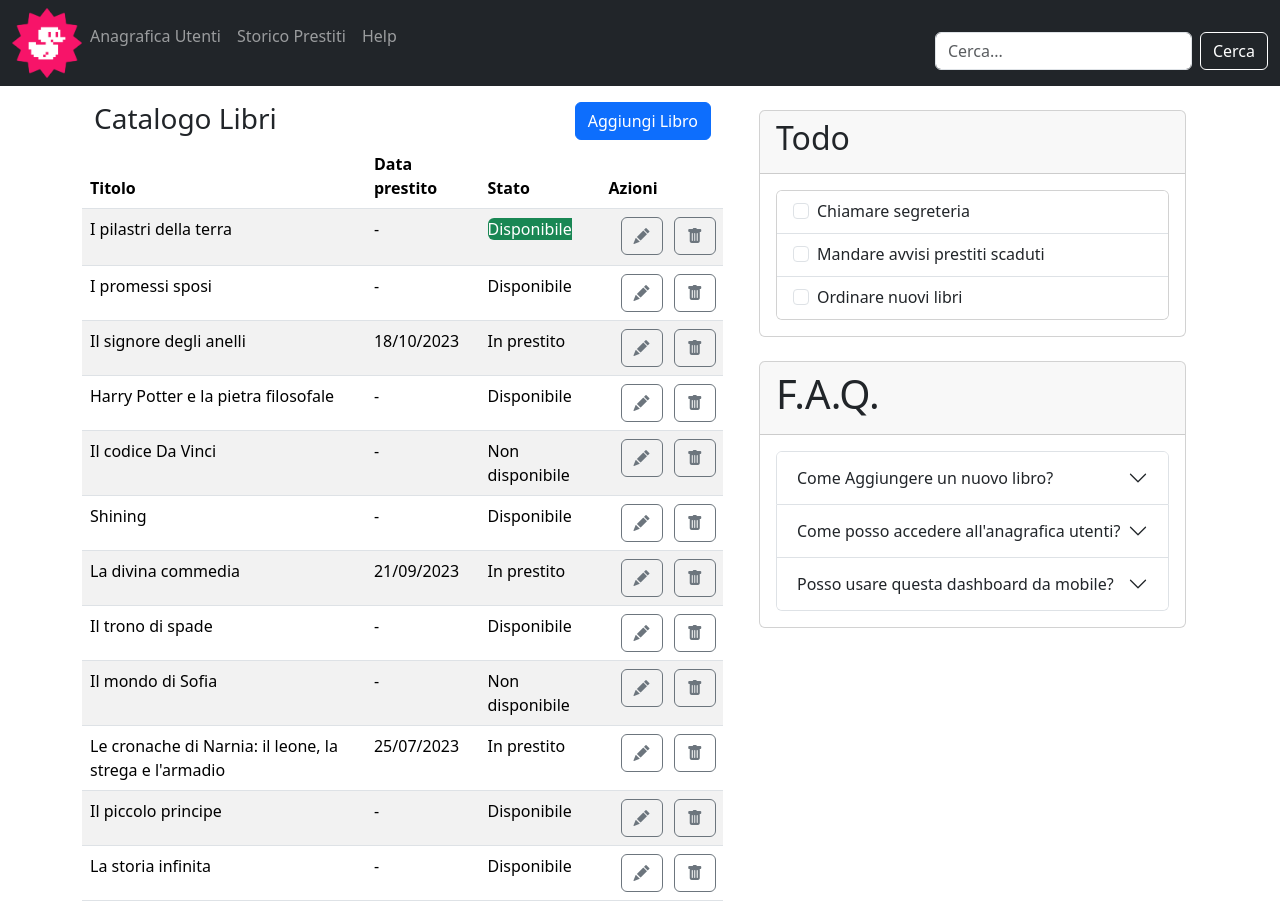
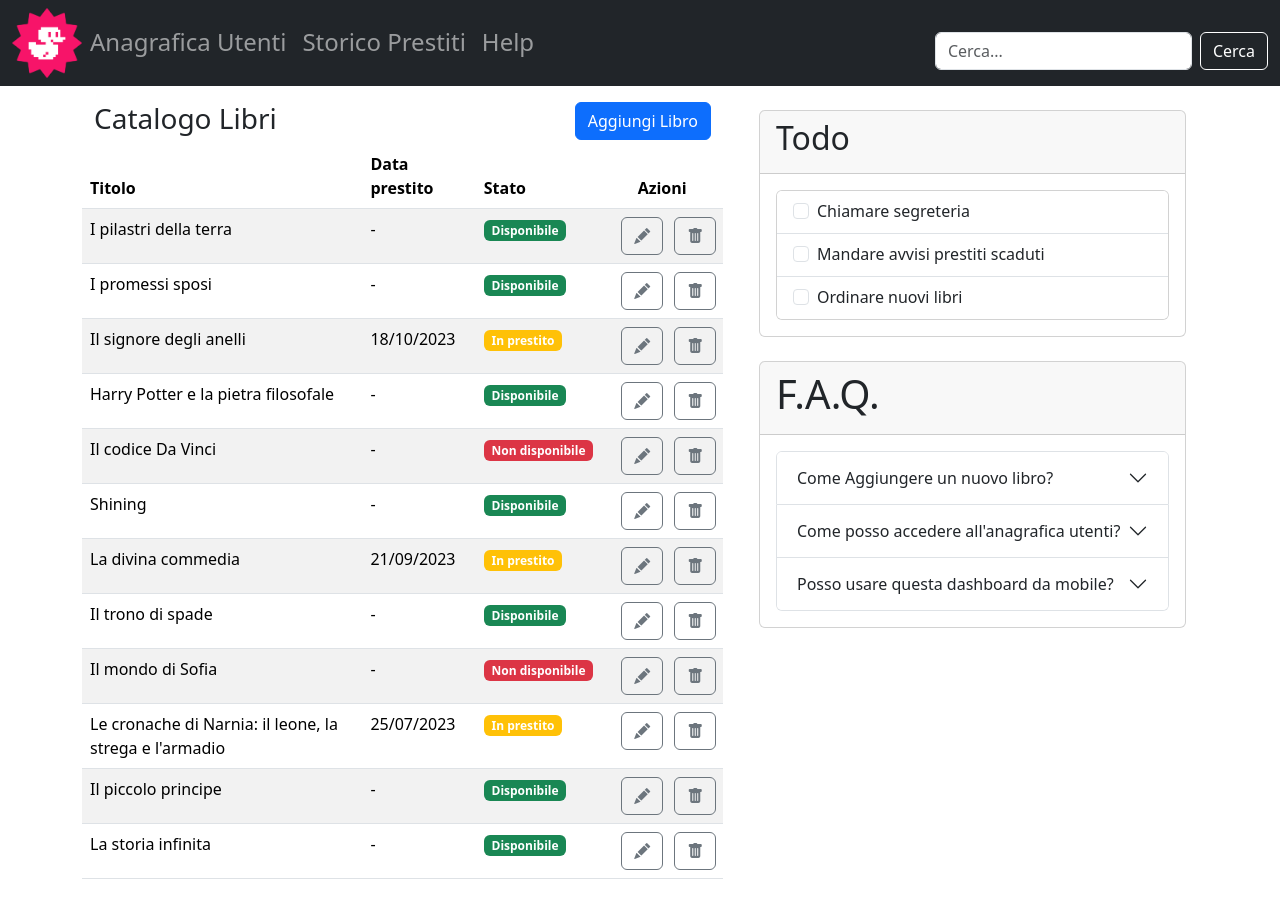
Before and after one commit to depasca-raffaele/html-css-bootstrap-dashboard, a plain HTML site: page index.html in a window 1280 px wide. After the commit the page ends 895 px from the top, so only its background shows below. Drawn offline with nearby package versions, Linux system fonts and the light colour scheme.

Commit message:
fix sui badge

```diff
--- a/css/style.css
+++ b/css/style.css
@@ -14,3 +14,8 @@ tr > td:nth-child(2){
 tr > th:nth-child(2){
     display: none;
 }
+@media screen and (min-width: 992px){
+    .navbar-nav{
+        font-size: x-large;
+    }
+}
--- a/index.html
+++ b/index.html
@@ -74,7 +74,7 @@
                                     <th scope="col">Titolo</th>
                                     <th scope="col" class="d-md-table-cell">Data prestito</th>
                                     <th scope="col">Stato</th>
-                                    <th scope="col">Azioni</th>
+                                    <th class="text-center" scope="col">Azioni</th>
                                 </tr>
                             </thead>
                             <tbody>
@@ -82,7 +82,7 @@
                                     <td scope="row">I pilastri della terra</td>
                                     <td class="d-md-table-cell">-</td>
                                     <td>
-                                        <pc class="bg-success text-white rounded">Disponibile</p>
+                                        <span class="bg-success badge">Disponibile</span>
                                     </td>
                                     <td>
                                         <div class="container">
@@ -102,7 +102,7 @@
                                 <tr>
                                     <td scope="row">I promessi sposi</td>
                                     <td class="d-md-table-cell">-</td>
-                                    <td>Disponibile</td>
+                                    <td><span class="bg-success badge">Disponibile</span></td>
                                     <td>
                                         <div class="container">
                                             <div class="row">
@@ -121,7 +121,7 @@
                                 <tr>
                                     <td scope="row">Il signore degli anelli</td>
                                     <td class="d-md-table-cell">18/10/2023</td>
-                                    <td>In prestito</td>
+                                    <td><span class="bg-warning badge">In prestito</span></td>
                                     <td>
                                         <div class="container">
                                             <div class="row">
@@ -140,7 +140,7 @@
                                 <tr>
                                     <td scope="row">Harry Potter e la pietra filosofale</td>
                                     <td class="d-md-table-cell">-</td>
-                                    <td>Disponibile</td>
+                                    <td><span class="bg-success badge">Disponibile</span></td>
                                     <td>
                                         <div class="container">
                                             <div class="row">
@@ -159,7 +159,7 @@
                                 <tr>
                                     <td scope="row">Il codice Da Vinci</td>
                                     <td class="d-md-table-cell">-</td>
-                                    <td>Non disponibile</td>
+                                    <td><span class="bg-danger badge">Non disponibile</span></td>
                                     <td>
                                         <div class="container">
                                             <div class="row">
@@ -178,7 +178,7 @@
                                 <tr>
                                     <td scope="row">Shining</td>
                                     <td class="d-md-table-cell">-</td>
-                                    <td>Disponibile</td>
+                                    <td><span class="bg-success badge">Disponibile</span></td>
                                     <td>
                                         <div class="container">
                                             <div class="row">
@@ -197,7 +197,7 @@
                                 <tr>
                                     <td scope="row">La divina commedia</td>
                                     <td class="d-md-table-cell">21/09/2023</td>
-                                    <td>In prestito</td>
+                                    <td><span class="bg-warning badge">In prestito</span></td>
                                     <td>
                                         <div class="container">
                                             <div class="row">
@@ -216,7 +216,7 @@
                                 <tr>
                                     <td scope="row">Il trono di spade</td>
                                     <td class="d-md-table-cell">-</td>
-                                    <td>Disponibile</td>
+                                    <td><span class="bg-success badge">Disponibile</span></td>
                                     <td>
                                         <div class="container">
                                             <div class="row">
@@ -235,7 +235,7 @@
                                 <tr>
                                     <td scope="row">Il mondo di Sofia</td>
                                     <td class="d-md-table-cell">-</td>
-                                    <td>Non disponibile
+                                    <td><span class="bg-danger badge">Non disponibile</span>
                                     </td>
                                     <td>
                                         <div class="container">
@@ -255,7 +255,7 @@
                                 <tr>
                                     <td scope="row">Le cronache di Narnia: il leone, la strega e l'armadio</td>
                                     <td class="d-md-table-cell">25/07/2023</td>
-                                    <td>In prestito</td>
+                                    <td><span class="bg-warning badge">In prestito</span></td>
                                     <td>
                                         <div class="container">
                                             <div class="row">
@@ -274,7 +274,7 @@
                                 <tr>
                                     <td scope="row">Il piccolo principe</td>
                                     <td class="d-md-table-cell">-</td>
-                                    <td>Disponibile</td>
+                                    <td><span class="bg-success badge">Disponibile</span></td>
                                     <td>
                                         <div class="container">
                                             <div class="row">
@@ -293,7 +293,7 @@
                                 <tr>
                                     <td scope="row">La storia infinita</td>
                                     <td class="d-md-table-cell">-</td>
-                                    <td>Disponibile</td>
+                                    <td><span class="bg-success badge">Disponibile</span></td>
                                     <td>
                                         <div class="container">
                                             <div class="row">
@@ -313,8 +313,8 @@
                         </table>
                     </div>
                 </div>
-        </div>
-            <div class="col mt-lg-4" >
+            </div>
+            <div class="col mt-lg-4">
                 <!-- TODO -->
                 <div class="card-wrapper ">
                     <div class="container">
@@ -327,7 +327,8 @@
                                     <ul class="list-group list-group-flush">
                                         <li class="list-group-item">
                                             <div class="form-check">
-                                                <input class="form-check-input" type="checkbox" value="" id="checkDefault">
+                                                <input class="form-check-input" type="checkbox" value=""
+                                                    id="checkDefault">
                                                 <label class="form-check-label" for="checkDefault">
                                                     Chiamare segreteria
                                                 </label>
@@ -335,7 +336,8 @@
                                         </li>
                                         <li class="list-group-item">
                                             <div class="form-check">
-                                                <input class="form-check-input" type="checkbox" value="" id="checkDefault">
+                                                <input class="form-check-input" type="checkbox" value=""
+                                                    id="checkDefault">
                                                 <label class="form-check-label" for="checkDefault">
                                                     Mandare avvisi prestiti scaduti
                                                 </label>
@@ -343,7 +345,8 @@
                                         </li>
                                         <li class="list-group-item">
                                             <div class="form-check">
-                                                <input class="form-check-input" type="checkbox" value="" id="checkDefault">
+                                                <input class="form-check-input" type="checkbox" value=""
+                                                    id="checkDefault">
                                                 <label class="form-check-label" for="checkDefault">
                                                     Ordinare nuovi libri
                                                 </label>
@@ -364,17 +367,20 @@
                                 <div class="accordion" id="faq-accordion">
                                     <div class="accordion-item">
                                         <h2 class="accordion-header">
-                                            <button class="accordion-button collapsed" type="button" data-bs-toggle="collapse"
-                                                data-bs-target="#collapseOne" aria-expanded="true" aria-controls="collapseOne">
+                                            <button class="accordion-button collapsed" type="button"
+                                                data-bs-toggle="collapse" data-bs-target="#collapseOne"
+                                                aria-expanded="true" aria-controls="collapseOne">
                                                 Come Aggiungere un nuovo libro?
                                             </button>
                                         </h2>
                                         <div id="collapseOne" class="accordion-collapse collapse"
                                             data-bs-parent="#faq-accordion">
                                             <div class="accordion-body">
-                                                Lorem ipsum dolor sit amet consectetur adipisicing elit. Ullam voluptatum
+                                                Lorem ipsum dolor sit amet consectetur adipisicing elit. Ullam
+                                                voluptatum
                                                 provident
-                                                praesentium quas esse ad. Voluptatum quia minima iure reiciendis quis beatae
+                                                praesentium quas esse ad. Voluptatum quia minima iure reiciendis quis
+                                                beatae
                                                 esse maxime
                                                 fugit possimus voluptates perferendis, dolorum sit.
                                             </div>
@@ -382,17 +388,20 @@
                                     </div>
                                     <div class="accordion-item">
                                         <h2 class="accordion-header">
-                                            <button class="accordion-button collapsed" type="button" data-bs-toggle="collapse"
-                                                data-bs-target="#collapseTwo" aria-expanded="false" aria-controls="collapseTwo">
+                                            <button class="accordion-button collapsed" type="button"
+                                                data-bs-toggle="collapse" data-bs-target="#collapseTwo"
+                                                aria-expanded="false" aria-controls="collapseTwo">
                                                 Come posso accedere all'anagrafica utenti?
                                             </button>
                                         </h2>
                                         <div id="collapseTwo" class="accordion-collapse collapse"
                                             data-bs-parent="#faq-accordion">
                                             <div class="accordion-body">
-                                                Lorem ipsum dolor sit amet consectetur adipisicing elit. Ullam voluptatum
+                                                Lorem ipsum dolor sit amet consectetur adipisicing elit. Ullam
+                                                voluptatum
                                                 provident
-                                                praesentium quas esse ad. Voluptatum quia minima iure reiciendis quis beatae
+                                                praesentium quas esse ad. Voluptatum quia minima iure reiciendis quis
+                                                beatae
                                                 esse maxime
                                                 fugit possimus voluptates perferendis, dolorum sit.
                                             </div>
@@ -400,18 +409,20 @@
                                     </div>
                                     <div class="accordion-item">
                                         <h2 class="accordion-header">
-                                            <button class="accordion-button collapsed" type="button" data-bs-toggle="collapse"
-                                                data-bs-target="#collapseThree" aria-expanded="false"
-                                                aria-controls="collapseThree">
+                                            <button class="accordion-button collapsed" type="button"
+                                                data-bs-toggle="collapse" data-bs-target="#collapseThree"
+                                                aria-expanded="false" aria-controls="collapseThree">
                                                 Posso usare questa dashboard da mobile?
                                             </button>
                                         </h2>
                                         <div id="collapseThree" class="accordion-collapse collapse"
                                             data-bs-parent="#faq-accordion">
                                             <div class="accordion-body">
-                                                Lorem ipsum dolor sit amet consectetur adipisicing elit. Ullam voluptatum
+                                                Lorem ipsum dolor sit amet consectetur adipisicing elit. Ullam
+                                                voluptatum
                                                 provident
-                                                praesentium quas esse ad. Voluptatum quia minima iure reiciendis quis beatae
+                                                praesentium quas esse ad. Voluptatum quia minima iure reiciendis quis
+                                                beatae
                                                 esse maxime
                                                 fugit possimus voluptates perferendis, dolorum sit.
                                             </div>
```
